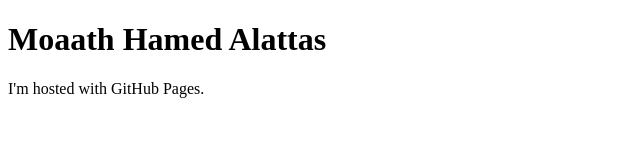
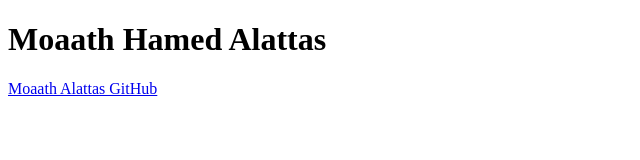
Before and after one commit to MoaathAlattas/moaathalattas.github.io, a plain HTML site: page index.html in a window 1280 px wide. Shown: the whole page, without its empty margins (0-640 px from the left). Drawn offline with Linux system fonts and the light colour scheme.

Commit message:
Update index.html

```diff
--- a/index.html
+++ b/index.html
@@ -1,7 +1,10 @@
 <!DOCTYPE html>
-<html>
-<body>
-<h1>Moaath Hamed Alattas</h1>
-<p>I'm hosted with GitHub Pages.</p>
-</body>
-</html>
+  <html>
+    <head>
+      <title>Moaath Alattas - github.io</title>
+    </head>
+    <body>
+      <h1>Moaath Hamed Alattas</h1>
+      <p><a href="https://github.com/MoaathAlattas">Moaath Alattas GitHub</a></p>
+    </body>
+  </html>
```
